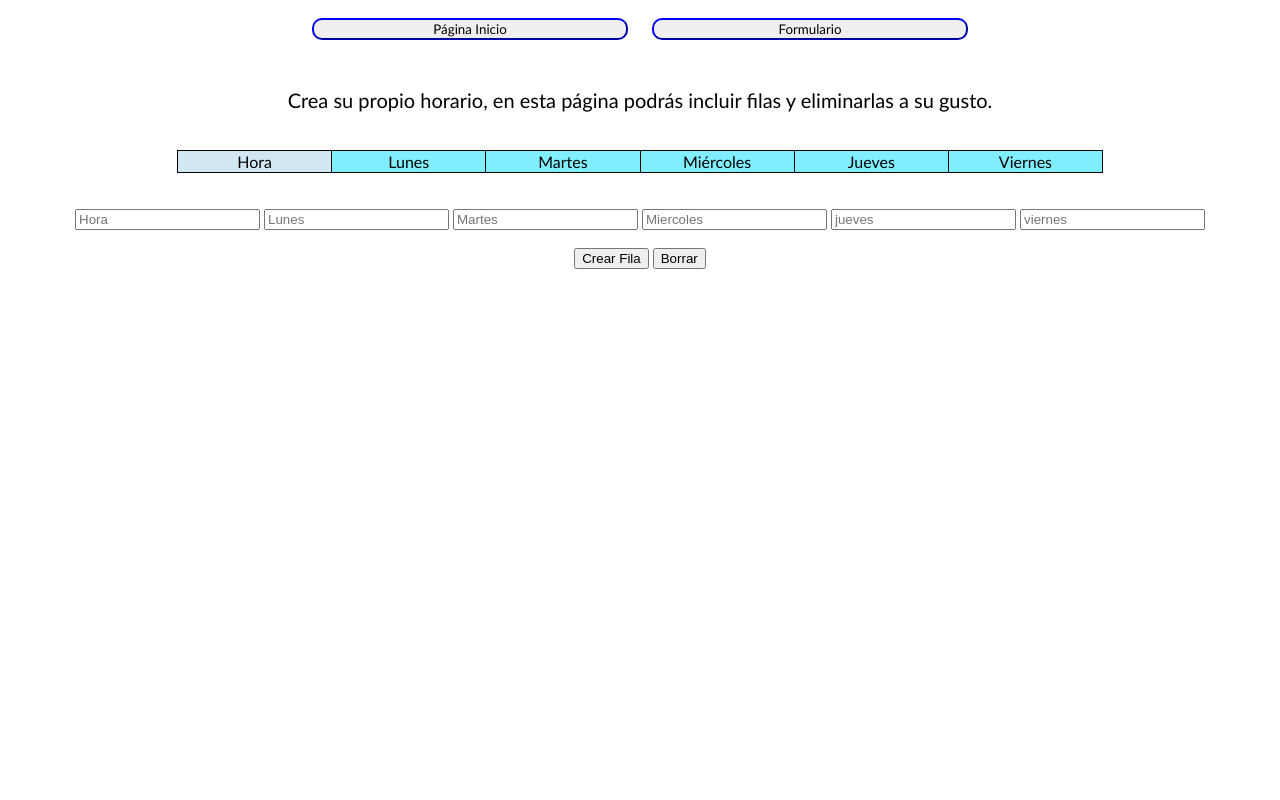
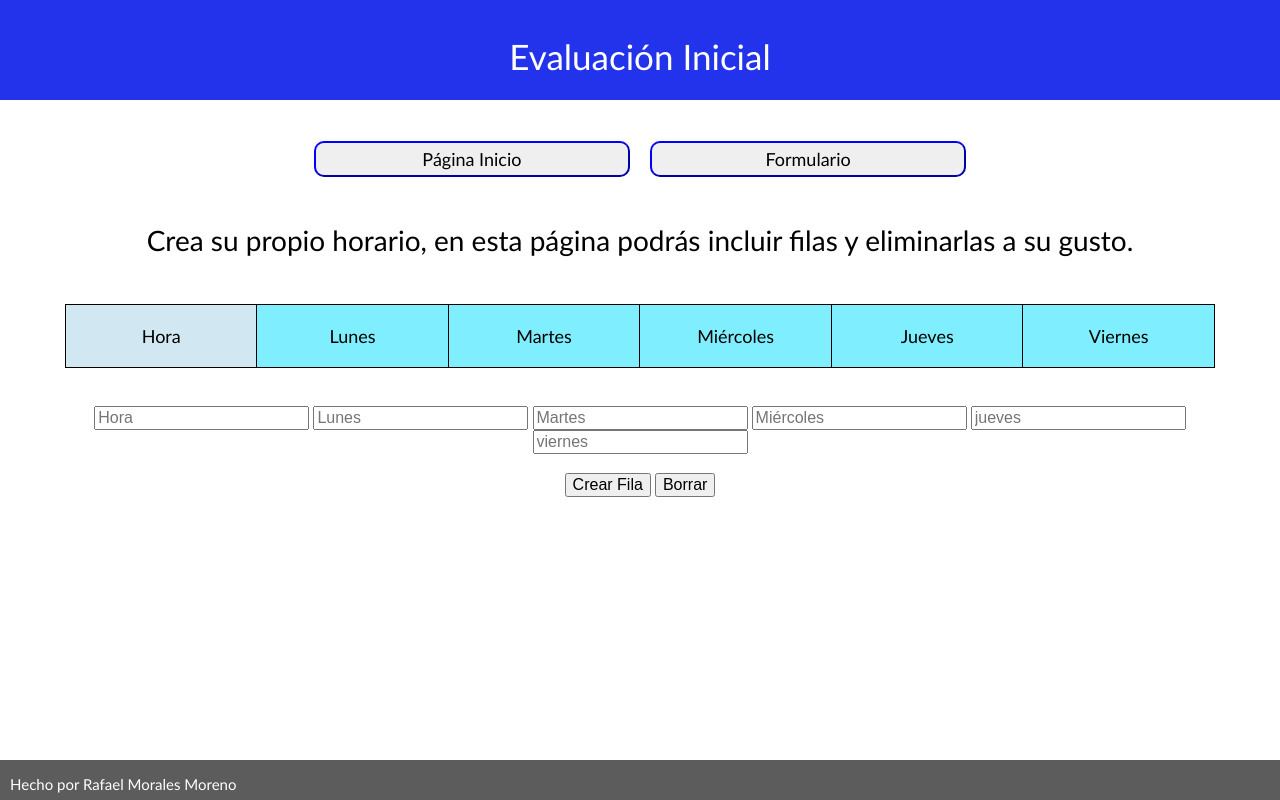
Before and after one commit to Rafmormor3/Evaluacion-Inicial, a plain HTML site: page PaginaWeb/horario.html in a window 1280 px wide. Drawn offline with Linux system fonts and the light colour scheme.

Commit message:
Evaluación Inicial

```diff
--- a/PaginaWeb/horario.html
+++ b/PaginaWeb/horario.html
@@ -3,9 +3,12 @@
     <link rel="stylesheet" href="style.css">
 </head>
 <body>
+    <div id="cabecera">
+        <p id="head">Evaluación Inicial</p>
+    </div>
     <nav>
-        <a href="inicio.html"><button type="button">Página Inicio</button></a>
-        <a href="formulario.html"><button type="button">Formulario</button></a>
+        <a href="inicio.html"><button type="button" id="menu">Página Inicio</button></a>
+        <a href="formulario.html"><button type="button" id="menu">Formulario</button></a>
     </nav>
 
     <p id="p1">
@@ -30,7 +33,7 @@
     <input id="hora" type="text"  placeholder="Hora">
     <input id="lunes" type="text"  placeholder="Lunes">
     <input id="martes" type="text"  placeholder="Martes">
-    <input id="miercoles" type="text"  placeholder="Miercoles">
+    <input id="miercoles" type="text"  placeholder="Miércoles">
     <input id="jueves" type="text"  placeholder="jueves">
     <input id="viernes" type="text"  placeholder="viernes">
     <br><br>
@@ -39,4 +42,8 @@
 
     <script src="filas.js"></script>
 
+    <div id="footer">
+        <p id="pie">Hecho por Rafael Morales Moreno</p>
+    </div>
+
 </body>
--- a/PaginaWeb/style.css
+++ b/PaginaWeb/style.css
@@ -1,16 +1,127 @@
-body{text-align: center;}
-button{border-color: blue; width: 25%; margin: 10px; border-radius: 10px; font-family: 'Trebuchet MS', 'Lucida Sans Unicode', 'Lucida Grande', 'Lucida Sans', Arial, sans-serif;}
-button:active{border-width: 3px;}
-p{font-family: 'Trebuchet MS', 'Lucida Sans Unicode', 'Lucida Grande', 'Lucida Sans', Arial, sans-serif;}
-#p1{font-size: 20px; font-family: 'Trebuchet MS', 'Lucida Sans Unicode', 'Lucida Grande', 'Lucida Sans', Arial, sans-serif; margin-top:3%;}
-img{margin: 50px;}
-table {border-collapse: collapse; font-family: 'Trebuchet MS', 'Lucida Sans Unicode', 'Lucida Grande', 'Lucida Sans', Arial, sans-serif;}
-td {border: 1px solid black;width: 4cm;}
-#h{background-color: rgb(127, 238, 255);}
-#h1{background-color:rgb(155, 215, 239);}
-#h11{background-color: rgb(209, 232, 242);}
-#cuadro{margin: 30px;}
-input:hover{background-color: lightsalmon;}
-img{width: 500px; }
-#imagen2{width: 200px; margin-top: 10px;}
-legend{font-family: 'Trebuchet MS', 'Lucida Sans Unicode', 'Lucida Grande', 'Lucida Sans', Arial, sans-serif;}
+body {
+    text-align: center;
+    font-family: 'Trebuchet MS', 'Lucida Sans Unicode', 'Lucida Grande', 'Lucida Sans', Arial, sans-serif;
+}
+
+button {
+    border-color: blue;
+    width: 25%;
+    margin: 8px;
+    margin-top: -20px;
+    border-radius: 10px;
+    font-family: 'Trebuchet MS', 'Lucida Sans Unicode', 'Lucida Grande', 'Lucida Sans', Arial, sans-serif;
+}
+
+#menu{
+    padding: 5px;
+    font-size: 18px;
+}
+
+button:active {
+    border-width: 3px;
+}
+
+p {
+    font-family: 'Trebuchet MS', 'Lucida Sans Unicode', 'Lucida Grande', 'Lucida Sans', Arial, sans-serif;
+}
+
+nav {
+    margin-top: 150px;
+}
+
+#p1 {
+    font-size: 28px;
+    font-family: 'Trebuchet MS', 'Lucida Sans Unicode', 'Lucida Grande', 'Lucida Sans', Arial, sans-serif;
+    margin-top: 3%;
+}
+
+img {
+    margin: 300px;
+
+}
+
+table {
+    border-collapse: collapse;
+    font-family: 'Trebuchet MS', 'Lucida Sans Unicode', 'Lucida Grande', 'Lucida Sans', Arial, sans-serif;
+    width: 1150px;
+    font-size: 18px;
+}
+
+td {
+    border: 1px solid black;
+    width: 4cm;
+    padding: 20px;
+}
+
+#h {
+    background-color: rgb(127, 238, 255);
+}
+
+#h1 {
+    background-color: rgb(155, 215, 239);
+}
+
+#h11 {
+    background-color: rgb(209, 232, 242);
+}
+
+#cuadro {
+    margin: 30px;
+}
+
+input {
+    font-size: medium;
+}
+
+input:hover {
+    background-color: lightsalmon;
+}
+
+img {
+    width: 500px;
+}
+
+#imagen2 {
+    width: 400px;
+    margin-top: 10px;
+}
+
+legend {
+    font-family: 'Trebuchet MS', 'Lucida Sans Unicode', 'Lucida Grande', 'Lucida Sans', Arial, sans-serif;
+}
+
+#footer {
+    margin-left: -8px;
+    background-color: rgb(92, 92, 92);
+    position: fixed;
+    bottom: 0;
+    width: 100%;
+    margin-right: 100%;
+    height: 40px;
+    color: white;
+    font-size: 15px;
+    text-align: left;
+}
+
+#pie {
+    margin-left: 10px;
+    font-family: 'Trebuchet MS', 'Lucida Sans Unicode', 'Lucida Grande', 'Lucida Sans', Arial, sans-serif;
+}
+
+#cabecera {
+    margin-left: -8px;
+    background-color: rgb(34, 51, 235);
+    position: fixed;
+    top: 0;
+    width: 100%;
+    margin-right: 100%;
+    height: 100px;
+    color: white;
+    font-size: 35px;
+    text-align: center;
+    font-family: 'Trebuchet MS', 'Lucida Sans Unicode', 'Lucida Grande', 'Lucida Sans', Arial, sans-serif;
+}
+
+form{
+    font-size: 18px
+}
```
Also changed, not shown: PaginaWeb/Index.html (added, +17 -0 lines), PaginaWeb/Principal.html (deleted, +0 -9 lines), PaginaWeb/cabecera.html (deleted, +0 -10 lines), PaginaWeb/formulario.html (+9 -2 lines), PaginaWeb/inicio.html (+9 -2 lines), PaginaWeb/pie.html (deleted, +0 -10 lines), PaginaWeb/portada.html (deleted, +0 -9 lines).
